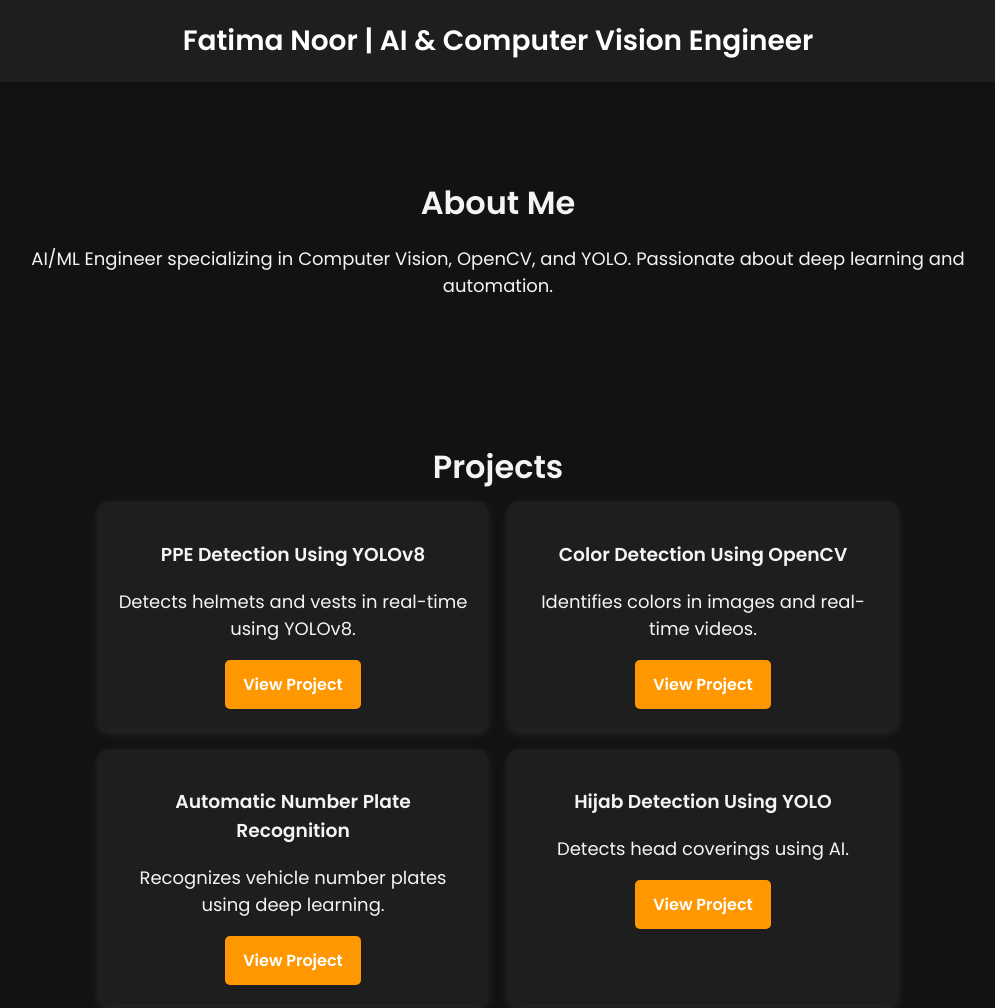
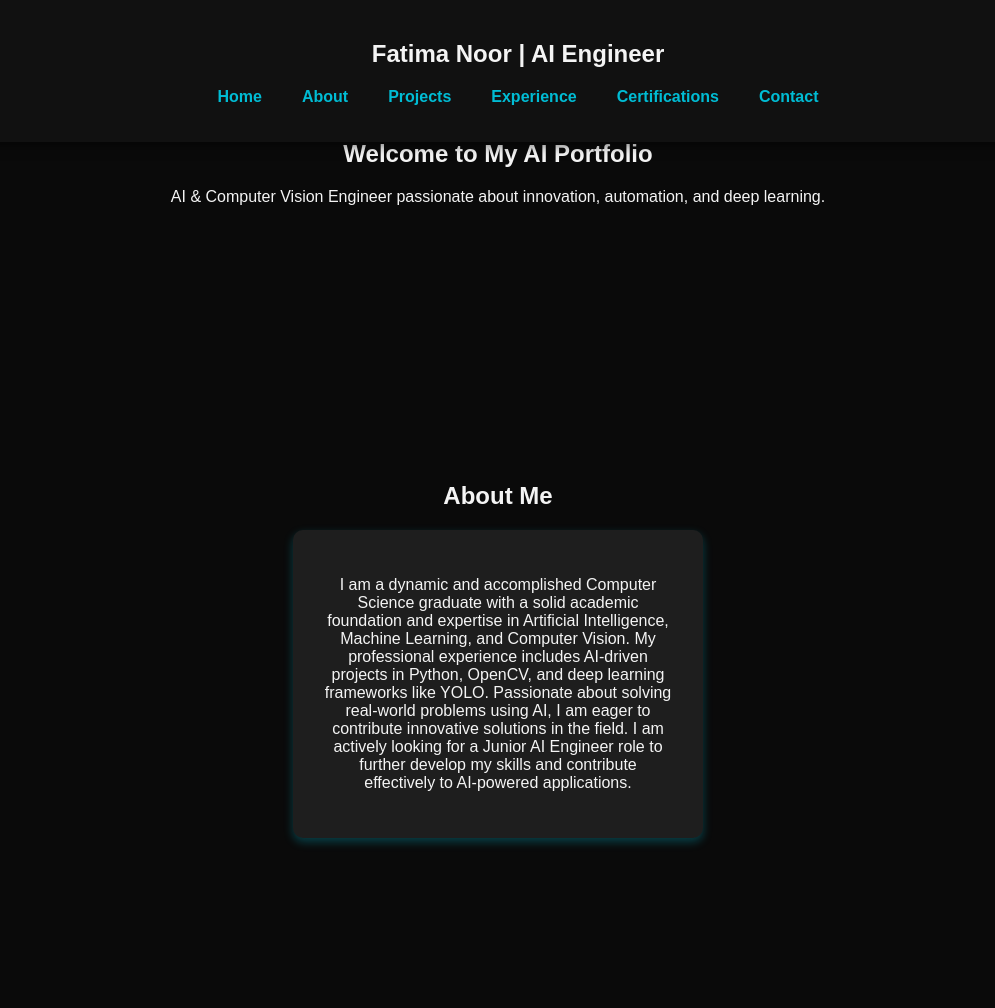
Before and after one commit to Fatimanoor123/Fatimanoor.github.io, a plain HTML site: page index.html in a window 1280 px wide. Shown: the top 1008 px of the page, without its empty margins (142-1137 px from the left). Drawn offline with Linux system fonts and the light colour scheme.

Commit message:
Update index.html

```diff
--- a/index.html
+++ b/index.html
@@ -3,70 +3,177 @@
 <head>
     <meta charset="UTF-8">
     <meta name="viewport" content="width=device-width, initial-scale=1.0">
-    <title>Fatima Noor | AI & Computer Vision Engineer</title>
-    <link href="https://fonts.googleapis.com/css2?family=Poppins:wght@300;400;600&display=swap" rel="stylesheet">
+    <title>Fatima Noor | AI Engineer Portfolio</title>
+    <link rel="stylesheet" href="styles.css">
+    <script defer src="script.js"></script>
+    <script src="https://kit.fontawesome.com/a076d05399.js" crossorigin="anonymous"></script>
     <style>
-        body { font-family: 'Poppins', sans-serif; margin: 0; padding: 0; background: #121212; color: #f4f4f4; }
-        header { background: #1e1e1e; color: white; padding: 20px 0; font-size: 28px; text-align: center; font-weight: 600; }
-        .container { width: 80%; margin: auto; padding: 20px; }
-        .section { padding: 50px 0; text-align: center; }
-        h2 { font-size: 32px; margin-bottom: 10px; }
-        p { font-size: 18px; }
-
-        .projects { display: flex; flex-wrap: wrap; justify-content: center; gap: 20px; }
-        .card { background: #1e1e1e; padding: 20px; border-radius: 10px; width: 350px; box-shadow: 0 4px 10px rgba(255,255,255,0.1); transition: transform 0.3s ease-in-out; }
-        .card:hover { transform: scale(1.05); }
-        .btn { background: #ff9800; color: white; padding: 12px 18px; display: inline-block; text-decoration: none; border-radius: 5px; font-weight: 600; transition: background 0.3s ease-in-out; }
-        .btn:hover { background: #e68900; }
-
-        .contact { text-align: center; padding: 40px 0; }
-        .contact a { color: #ff9800; text-decoration: none; font-size: 20px; font-weight: 600; }
-        .contact a:hover { text-decoration: underline; }
+        html {
+            scroll-behavior: smooth;
+        }
+        body {
+            font-family: 'Poppins', sans-serif;
+            margin: 0;
+            padding: 0;
+            background-color: #0a0a0a;
+            color: #f4f4f4;
+            overflow-x: hidden;
+        }
+        header {
+            background: #111;
+            padding: 20px;
+            text-align: center;
+            position: fixed;
+            width: 100%;
+            top: 0;
+            z-index: 1000;
+            box-shadow: 0 4px 10px rgba(0, 0, 0, 0.5);
+        }
+        nav ul {
+            list-style: none;
+            padding: 0;
+            display: flex;
+            justify-content: center;
+        }
+        nav ul li {
+            margin: 0 20px;
+        }
+        nav ul li a {
+            color: #00bcd4;
+            text-decoration: none;
+            font-weight: bold;
+            transition: color 0.3s;
+        }
+        nav ul li a:hover {
+            color: #1de9b6;
+        }
+        .section {
+            padding: 120px 20px;
+            text-align: center;
+            scroll-margin-top: 100px;
+        }
+        .card-container {
+            display: flex;
+            justify-content: center;
+            gap: 20px;
+            flex-wrap: wrap;
+        }
+        .card {
+            background: #1e1e1e;
+            padding: 30px;
+            border-radius: 10px;
+            width: 350px;
+            text-align: center;
+            box-shadow: 0 4px 10px rgba(0, 188, 212, 0.3);
+            transition: transform 0.3s ease-in-out, box-shadow 0.3s;
+        }
+        .card:hover {
+            transform: scale(1.05);
+            box-shadow: 0 8px 20px rgba(0, 188, 212, 0.5);
+        }
+        .contact {
+            text-align: center;
+            padding: 120px 20px;
+            background: #111;
+            scroll-margin-top: 100px;
+        }
+        .social-icons {
+            display: flex;
+            justify-content: center;
+            gap: 20px;
+        }
+        .social-icons a {
+            color: #00bcd4;
+            text-decoration: none;
+            font-size: 30px;
+            transition: color 0.3s;
+        }
+        .social-icons a:hover {
+            color: #1de9b6;
+        }
     </style>
 </head>
 <body>
     <header>
-        Fatima Noor | AI & Computer Vision Engineer
+        <nav>
+            <h1>Fatima Noor | AI Engineer</h1>
+            <ul>
+                <li><a href="#home">Home</a></li>
+                <li><a href="#about">About</a></li>
+                <li><a href="#projects">Projects</a></li>
+                <li><a href="#experience">Experience</a></li>
+                <li><a href="#certifications">Certifications</a></li>
+                <li><a href="#contact">Contact</a></li>
+            </ul>
+        </nav>
     </header>
 
-    <div class="container">
-        <section class="section">
-            <h2>About Me</h2>
-            <p>AI/ML Engineer specializing in Computer Vision, OpenCV, and YOLO. Passionate about deep learning and automation.</p>
+    <section id="home" class="section">
+        <h2>Welcome to My AI Portfolio</h2>
+        <p>AI & Computer Vision Engineer passionate about innovation, automation, and deep learning.</p>
     </section>
 
-        <section class="section">
-            <h2>Projects</h2>
-            <div class="projects">
+    <section id="about" class="section">
+        <h2>About Me</h2>
+        <div class="card-container">
             <div class="card">
-                    <h3>PPE Detection Using YOLOv8</h3>
-                    <p>Detects helmets and vests in real-time using YOLOv8.</p>
-                    <a href="https://github.com/Fatimanoor123/PPE-Detection" class="btn">View Project</a>
-                </div>
-                <div class="card">
-                    <h3>Color Detection Using OpenCV</h3>
-                    <p>Identifies colors in images and real-time videos.</p>
-                    <a href="https://github.com/Fatimanoor123/Color-Detection" class="btn">View Project</a>
-                </div>
-                <div class="card">
-                    <h3>Automatic Number Plate Recognition</h3>
-                    <p>Recognizes vehicle number plates using deep learning.</p>
-                    <a href="https://github.com/Fatimanoor123/Number-Plate-Recognition" class="btn">View Project</a>
-                </div>
-                <div class="card">
-                    <h3>Hijab Detection Using YOLO</h3>
-                    <p>Detects head coverings using AI.</p>
-                    <a href="https://github.com/Fatimanoor123/Hijab-Detection" class="btn">View Project</a>
+                <p>I am a dynamic and accomplished Computer Science graduate with a solid academic foundation and expertise in Artificial Intelligence, Machine Learning, and Computer Vision. My professional experience includes AI-driven projects in Python, OpenCV, and deep learning frameworks like YOLO. Passionate about solving real-world problems using AI, I am eager to contribute innovative solutions in the field. I am actively looking for a Junior AI Engineer role to further develop my skills and contribute effectively to AI-powered applications.</p>
             </div>
         </div>
     </section>
 
-        <section class="contact">
-            <h2>Contact</h2>
-            <p>Email: fatimanoorr39@gmail.com</p>
-            <p>GitHub: <a href="https://github.com/Fatimanoor123">Fatimanoor123</a></p>
-            <p>LinkedIn: <a href="https://linkedin.com/in/fatimanoorr">LinkedIn Profile</a></p>
+    <section id="projects" class="section">
+        <h2>Projects</h2>
+        <div class="card-container">
+            <div class="card">
+                <h3>PPE Detection</h3>
+                <p>Real-time PPE detection system using YOLOv8.</p>
+                <a href="https://github.com/Fatimanoor123/PPE-Detection" target="_blank">View Project</a>
+            </div>
+            <div class="card">
+                <h3>Number Plate Recognition</h3>
+                <p>Automatic recognition of vehicle plates using AI.</p>
+                <a href="https://github.com/Fatimanoor123/Number-Plate-Recognition" target="_blank">View Project</a>
+            </div>
+        </div>
     </section>
+
+    <section id="experience" class="section">
+        <h2>Work Experience</h2>
+        <div class="card-container">
+            <div class="card">
+                <h3>Python Developer - SkyFi Networks</h3>
+                <p>Developed Python-based applications and AI solutions.</p>
             </div>
+            <div class="card">
+                <h3>Application Developer Intern - NESCOM</h3>
+                <p>Managed AI-driven projects and developed UI/UX improvements.</p>
+            </div>
+        </div>
+    </section>
+
+    <section id="certifications" class="section">
+        <h2>Certifications</h2>
+        <div class="card-container">
+            <div class="card">
+                <h3>Python for Data Science</h3>
+                <p>Completed Python for Data Science, AI, and Development by IBM.</p>
+            </div>
+            <div class="card">
+                <h3>Machine Learning</h3>
+                <p>Completed Machine Learning for All by the University of London.</p>
+            </div>
+        </div>
+    </section>
+
+    <section id="contact" class="contact">
+        <h2>Contact Me</h2>
+        <p>If you're interested in collaborating or have any questions, feel free to connect with me!</p>
+        <div class="social-icons">
+            <a href="https://github.com/Fatimanoor123" target="_blank"><i class="fab fa-github"></i> GitHub</a>
+            <a href="https://www.linkedin.com/in/fatimanoorr/" target="_blank"><i class="fab fa-linkedin"></i> LinkedIn</a>
+            <a href="mailto:fatimanoorr39@gmail.com"><i class="fas fa-envelope"></i> Email</a>
+        </div>
+    </section>
 </body>
 </html>
```
Lines whose indentation alone changed are shown as unchanged.
